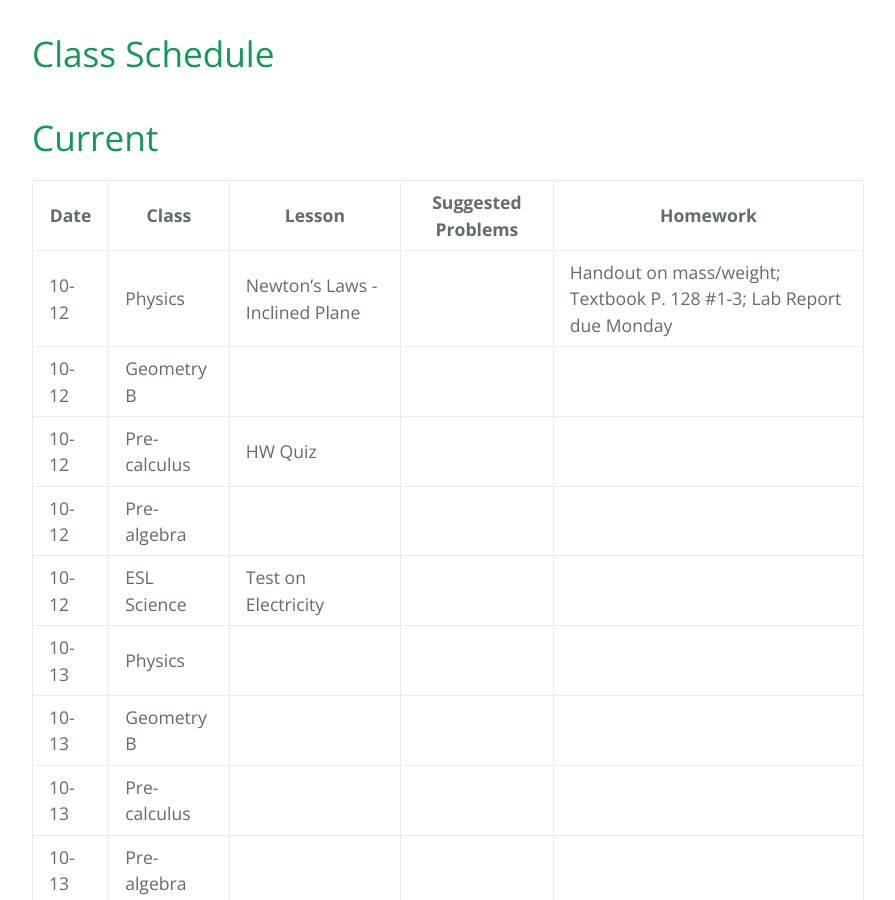
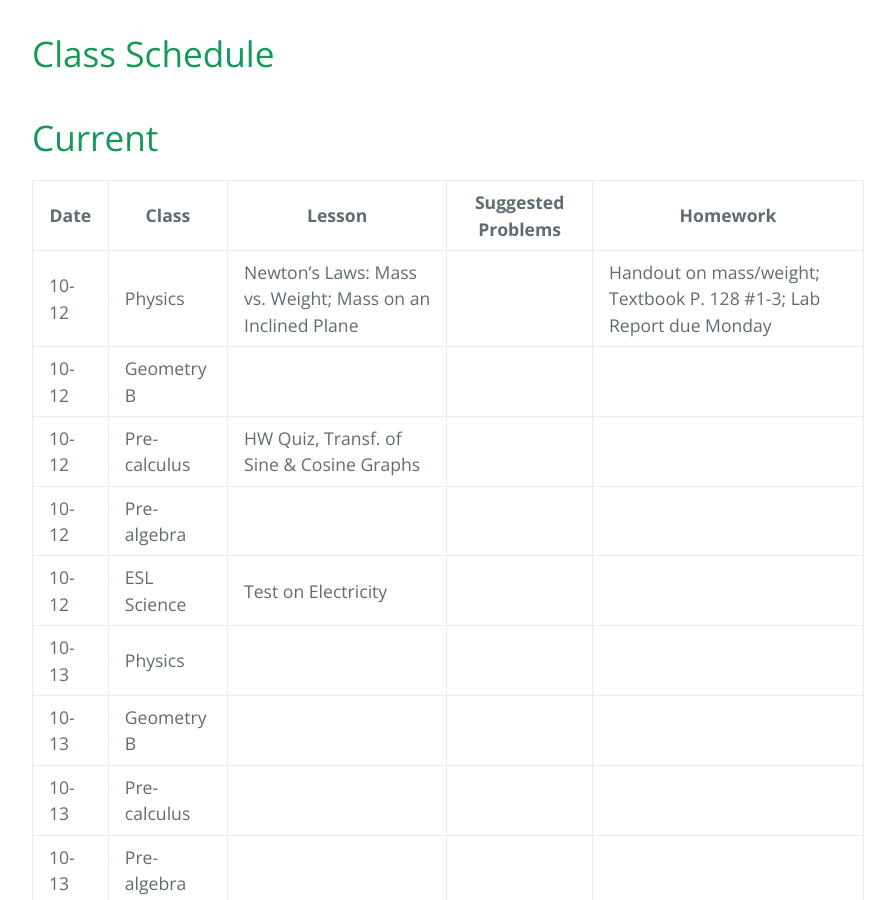
Before and after one commit to gpayoo/gpayoo, a Jekyll site: the page built from index.md, in a window 1280 px wide and 900 px high, scrolled down 388 px. Shown: the whole window, without its empty margins (192-1087 px from the left). Built offline with Jekyll 4.4.1, drawn with Linux system fonts in a browser that asks for light colours; our own code applies the rules of GitHub Pages for plain Markdown files.

Commit message:
Update index.md

```diff
--- a/index.md
+++ b/index.md
@@ -10,9 +10,9 @@ layout: default
 
 | Date | Class | Lesson | Suggested Problems | Homework |
 | ---- | ----- | ------ | -------- | ---
-| 10-12 | Physics | Newton's Laws - Inclined Plane | | Handout on mass/weight; Textbook P. 128 #1-3; Lab Report due Monday
+| 10-12 | Physics | Newton's Laws: Mass vs. Weight; Mass on an Inclined Plane | | Handout on mass/weight; Textbook P. 128 #1-3; Lab Report due Monday
 | 10-12 | Geometry B |   | |  |
-| 10-12 | Pre-calculus | HW Quiz| |
+| 10-12 | Pre-calculus | HW Quiz, Transf. of Sine & Cosine Graphs| |
 | 10-12 | Pre-algebra |  | |
 | 10-12 | ESL Science | Test on Electricity|  |
 | 10-13 | Physics |  | |
```
